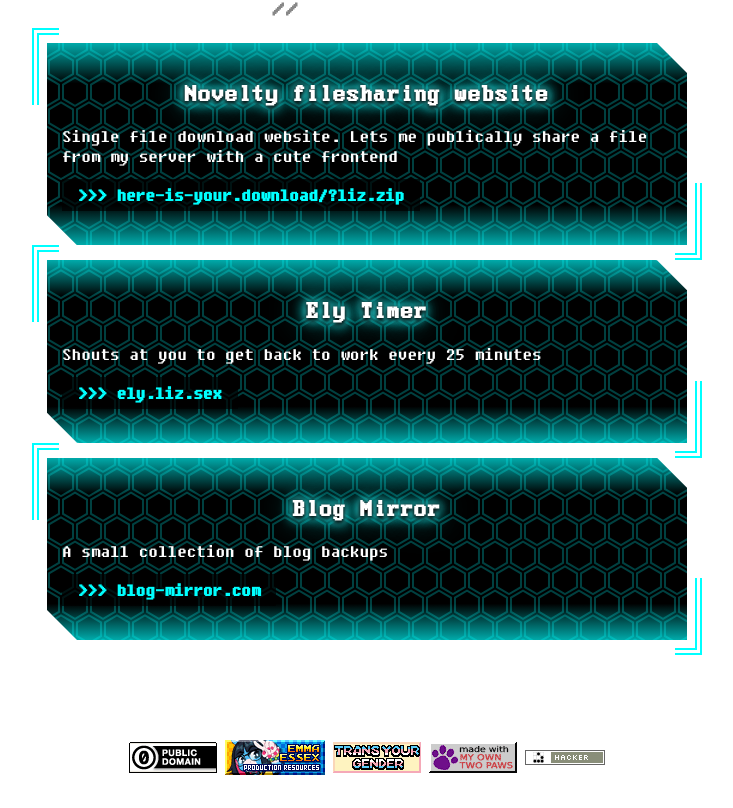
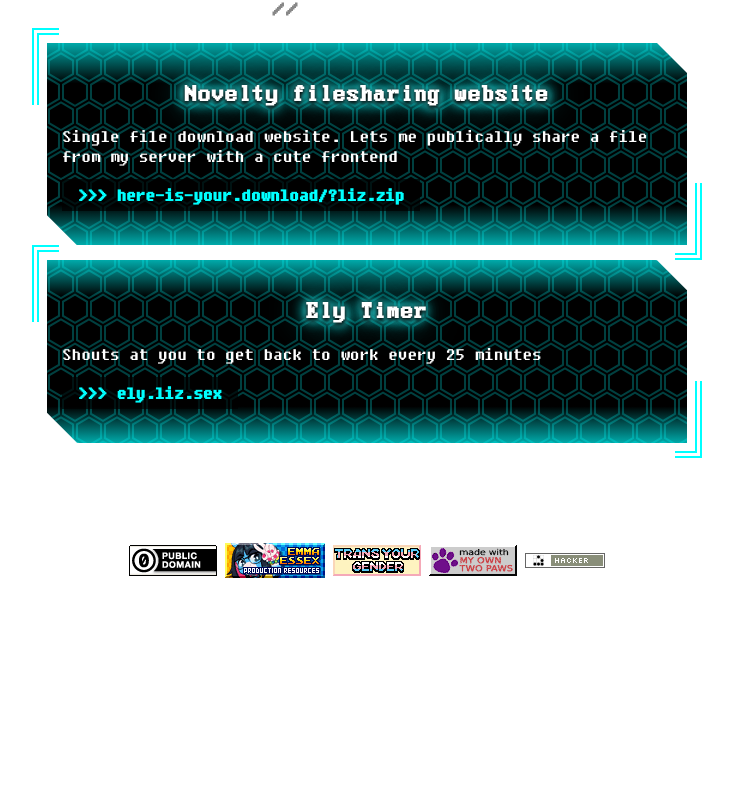
Before and after one commit to Liz-Lovelace/liz-homepage, a SvelteKit app: page / in a window 1280 px wide. Shown: the part 924-1732 px from the top of the page, without its empty margins (273-1006 px from the left). After the commit the page ends 1535 px from the top, so only its background shows below. Built offline with nearby package versions, Linux system fonts and the light colour scheme.

Commit message:
rm blog mirror from projects

```diff
--- a/src/routes/+page.svelte
+++ b/src/routes/+page.svelte
@@ -84,11 +84,6 @@
     description="Shouts at you to get back to work every 25 minutes"
     link="https://ely.liz.sex"
   />
-  <ProjectCard
-    title="Blog Mirror"
-    description="A small collection of blog backups"
-    link="https://blog-mirror.com"
-  />
   <Buttons />
 </main>
 
```
